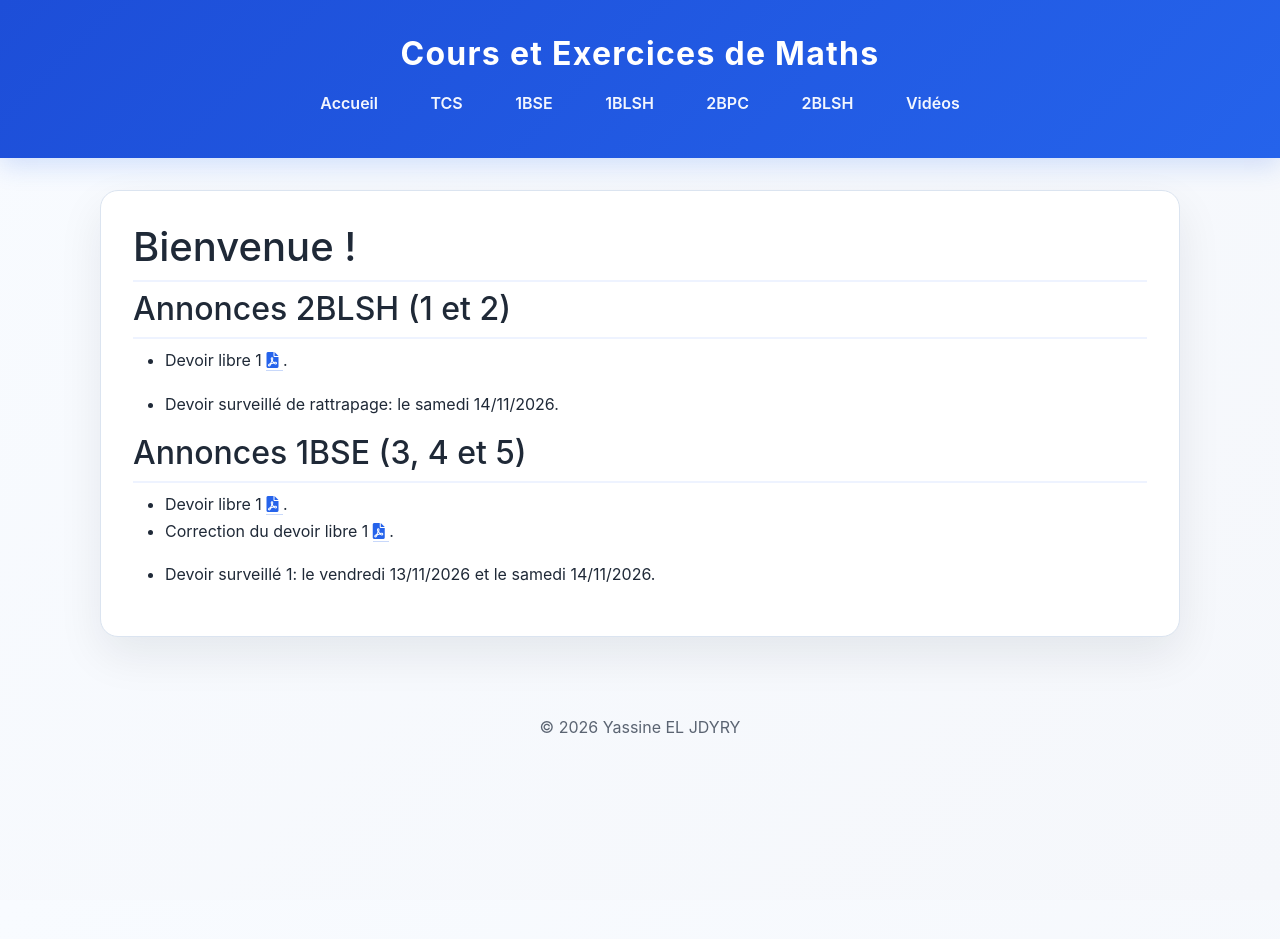
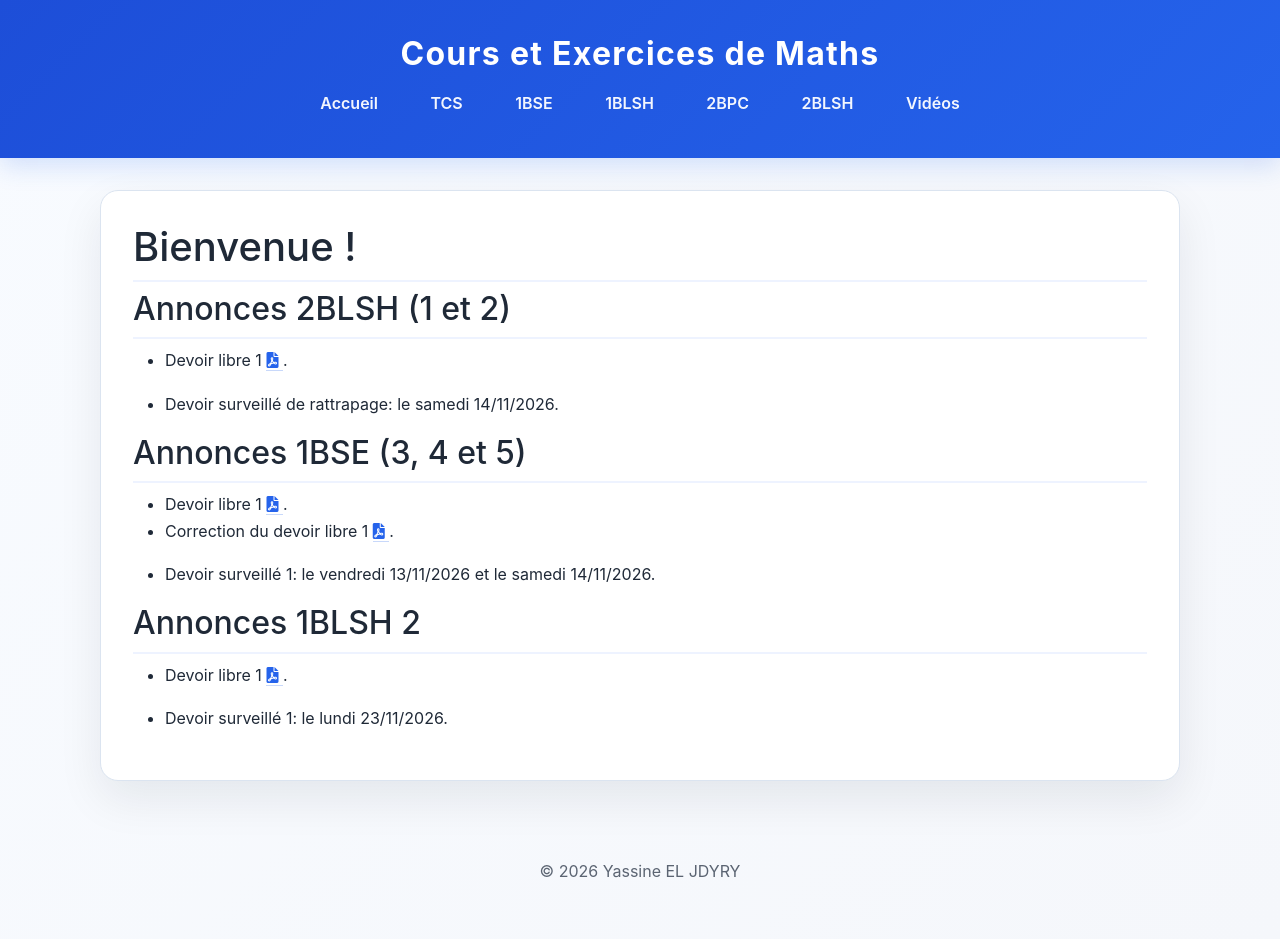
Before and after one commit to learninmath/learninmath.github.io, a Jekyll site: the page built from index.md, in a window 1280 px wide. Built offline with Jekyll 4.4.1, drawn with Linux system fonts in a browser that asks for light colours; before the commit the page ends 900 px from its top, so only the background shows below that.

Commit message:
v11.11.26

```diff
--- a/index.md
+++ b/index.md
@@ -35,3 +35,18 @@ permalink: /
 </a>.
 
 - Devoir surveillé 1: le vendredi 13/11/2026 et le samedi 14/11/2026.
+
+## Annonces 1BLSH 2
+
+<!-- - Aucune annonce pour l'instant. -->
+
+- Devoir libre 1
+<a href="{{ site.url }}{{ site.baseurl }}/1bse/DL1.pdf" target="_blank">
+<i class="fa-solid fa-file-pdf"></i>
+</a>.
+<!-- - Correction du devoir libre 1
+<a href="{{ site.url }}{{ site.baseurl }}/1bse/DL1-corr.pdf" target="_blank">
+<i class="fa-solid fa-file-pdf"></i>
+</a>. -->
+
+- Devoir surveillé 1: le lundi 23/11/2026.
```
Also changed, not shown: _1blsh/chapitre02.md (added, +17 -0 lines), 1 other file.
